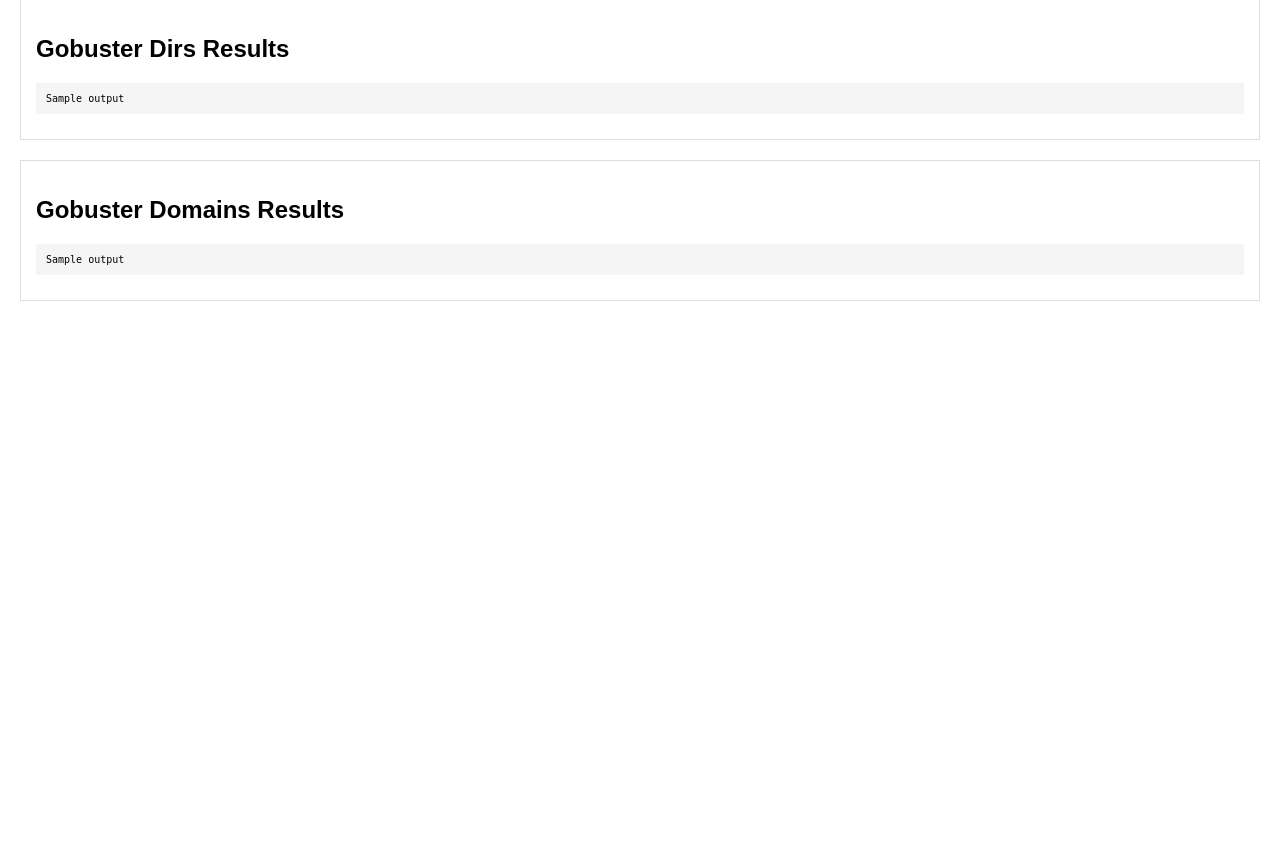
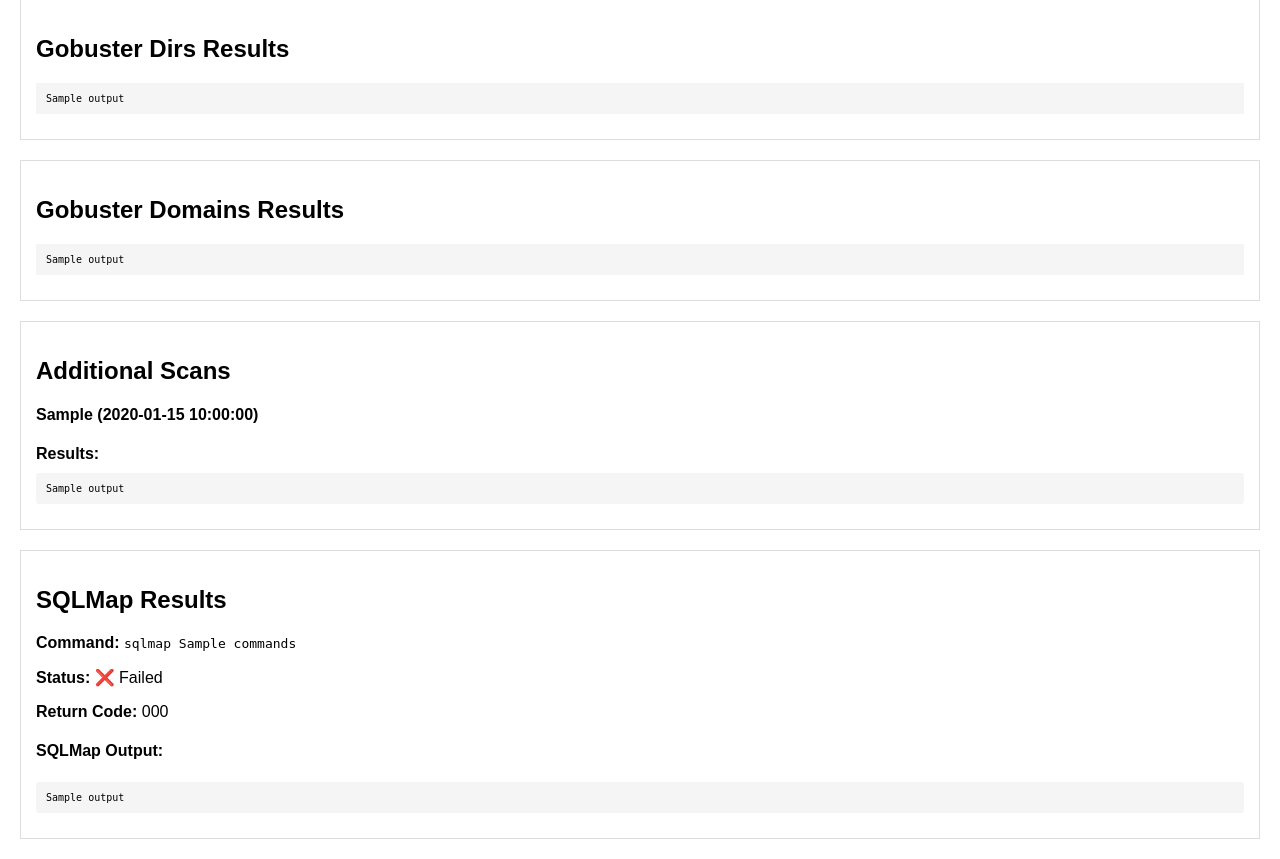
Before and after one commit to DGDays/su2cks_scan, a Flask app: template templates/report_pdf.html in a window 1280 px wide. Shown: the part 735-1594 px from the top of the page. Before the commit the page ends 1036 px from the top, so only its background shows below. Run offline with Flask 3, Linux system fonts and the light colour scheme; the template is opened without the code that fills it: most values are stand-ins (such as "Sample title", 1, 10 or a date in 2020); parts of the project's set-up code (start-up, migrations or seed data) failed here and were passed over.

Commit message:
Подправил отчёты

```diff
--- a/templates/index.html
+++ b/templates/index.html
@@ -54,7 +54,7 @@
 </head>
 <body>
     <div class="container">
-        <h1>Pentest Scanner</h1>
+        <h1>(SU)²CKS Scanner</h1>
 
         <div class="form-group">
             <input type="text" id="target" placeholder="Введите IP, домен или сеть (192.168.1.0/24)" />
--- a/templates/report_pdf.html
+++ b/templates/report_pdf.html
@@ -59,5 +59,55 @@
         <pre>{{ scan.results.gobuster_vhost.output }}</pre>
     </div>
     {% endif %}
+    <!-- Дополнительные сканирования -->
+    {% if scan.results.custom_scans %}
+    <div class="section">
+        <h2>Additional Scans</h2>
+        {% for key, custom_scan in scan.results.custom_scans.items() %}
+        <div class="custom-scan">
+            <h4>
+                {% if custom_scan.scan_type == 'dir' %}Directory Search
+                {% elif custom_scan.scan_type == 'vhost' %}Vhost Search
+                {% elif custom_scan.scan_type == 'sqlmap' %}SQL Injection Test
+                {% else %}{{ custom_scan.scan_type }}{% endif %}
+                ({{ custom_scan.timestamp[:19] }})
+            </h4>
+
+            {% if custom_scan.scan_type == 'dir' or custom_scan.scan_type == 'vhost' %}
+            <p><strong>Wordlist:</strong> {{ custom_scan.wordlist_used }}</p>
+            <p><strong>Port:</strong> {{ custom_scan.port }}</p>
+            {% elif custom_scan.scan_type == 'sqlmap' %}
+            <p><strong>Commands:</strong> <code>sqlmap {{ custom_scan.commands }}</code></p>
+            <p><strong>Status:</strong> {% if custom_scan.success %}✅ Success{% else %}❌ Failed{% endif %}</p>
+            {% endif %}
+
+            <div style="margin-top: 10px;">
+                <strong>Results:</strong>
+                <pre style="background: #f5f5f5; padding: 10px; border-radius: 3px; max-height: 300px; overflow-y: auto;">{{ custom_scan.output or 'No results' }}</pre>
+            </div>
+        </div>
+        {% endfor %}
+    </div>
+    {% endif %}
+
+    <!-- Старые SQLMap результаты (для обратной совместимости) -->
+    {% if scan.results.sqlmap %}
+    <div class="section">
+        <h2>SQLMap Results</h2>
+        <p><strong>Command:</strong> <code>sqlmap {{ scan.results.sqlmap.commands }}</code></p>
+        <p><strong>Status:</strong> {% if scan.results.sqlmap.success %}✅ Success{% else %}❌ Failed{% endif %}</p>
+        <p><strong>Return Code:</strong> {{ scan.results.sqlmap.returncode }}</p>
+
+        {% if scan.results.sqlmap.output %}
+        <h4>SQLMap Output:</h4>
+        <pre style="background: #f5f5f5; padding: 10px; border-radius: 3px; max-height: 400px;">{{ scan.results.sqlmap.output }}</pre>
+        {% endif %}
+
+        {% if scan.results.sqlmap.error %}
+        <h4>Errors:</h4>
+        <pre style="background: #fff5f5; padding: 10px; border-radius: 3px; max-height: 200px;">{{ scan.results.sqlmap.error }}</pre>
+        {% endif %}
+    </div>
+    {% endif %}
 </body>
 </html>
```
